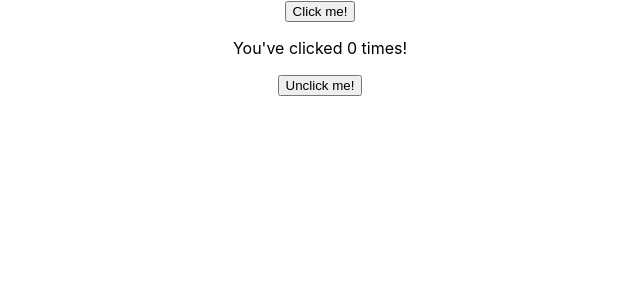
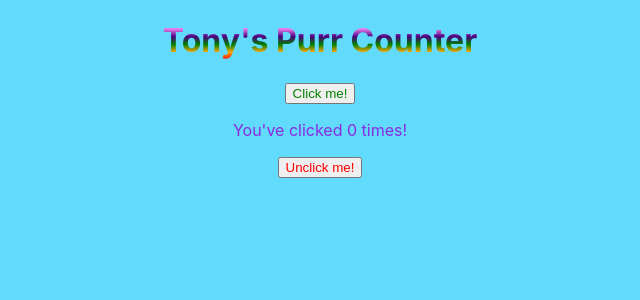
Before and after one commit to SchoolOfCode/w8d2_react-practice_creativity-challenge-room39, a React (Create React App) app in the folder hackathon-tuesday/: page / in a window 1280 px wide. Shown: the top 300 px of the page, without its empty margins (320-960 px from the left). Built offline with nearby package versions, Linux system fonts and the light colour scheme.

Commit message:
Added style

```diff
--- a/hackathon-tuesday/src/components/App/App.css
+++ b/hackathon-tuesday/src/components/App/App.css
@@ -1,11 +1,17 @@
+body{
+  background-color: #61dafb;
+}
 .App {
   text-align: center;
 }
 
-.App-logo {
-  height: 40vmin;
-  pointer-events: none;
+.Heading{
+  background-image: linear-gradient(to bottom, blue, violet, indigo,green, orange, red);
+  -webkit-background-clip: text;
+  -webkit-text-fill-color: transparent;
 }
+
+
 
 @media (prefers-reduced-motion: no-preference) {
   .App-logo {
--- a/hackathon-tuesday/src/components/App/App.js
+++ b/hackathon-tuesday/src/components/App/App.js
@@ -5,7 +5,9 @@ import Counter from '../Counter/counter';
 function App() {
   return (
     <div className="App">
+    <h1 className='Heading'>Tony's Purr Counter</h1>
       <Counter/>
+
     </div>
   );
 }
--- /dev/null
+++ b/hackathon-tuesday/src/components/Counter/Counter.css
@@ -0,0 +1,10 @@
+.Button{
+    color: blueviolet;
+}
+.incbutton{
+    color: green;
+
+}
+.deincbutton{
+    color: red;
+}
--- a/hackathon-tuesday/src/components/Counter/counter.js
+++ b/hackathon-tuesday/src/components/Counter/counter.js
@@ -1,4 +1,5 @@
 import { React, useState} from 'react'
+import './Counter.css'
 
 function Counter(){
     const [count, setcount] = useState(0)
@@ -9,10 +10,10 @@ function deincrementCount(){
     setcount (count -1 )
 }
 return (
-    <div>
-    <button onClick={incrementCount}>Click me!</button>
+    <div className='Button'>
+    <button className='incbutton' onClick={incrementCount}>Click me!</button>
     <p>You've clicked {count} times!</p>
-    <button onClick={deincrementCount}>Unclick me!</button>
+    <button className='deincbutton' onClick={deincrementCount}>Unclick me!</button>
     </div>
     )
 
```
